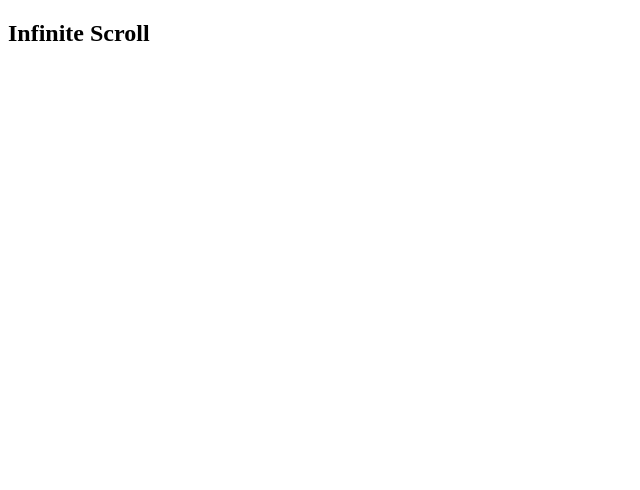
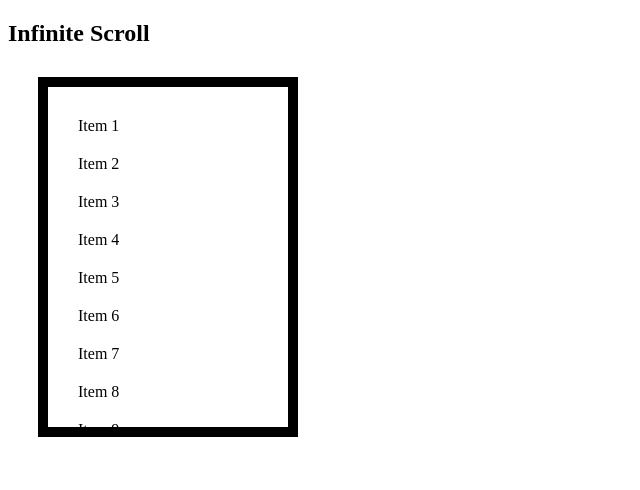
Before and after one commit to acciojob/infinite-scroll-AmeyPank, a website: page index.html in a window 1280 px wide. Shown: the whole page, without its empty margins (0-640 px from the left). Drawn offline with Linux system fonts and the light colour scheme; the site is published under a folder, as on GitHub Pages, so addresses that start at the root find nothing.

Commit message:
infi Scroll

```diff
--- a/index.html
+++ b/index.html
@@ -1,18 +1,23 @@
 <!DOCTYPE html>
 <html lang="en">
+
 <head>
   <meta charset="UTF-8" />
   <meta http-equiv="X-UA-Compatible" content="IE=edge" />
   <meta name="viewport" content="width=device-width, initial-scale=1.0" />
-    <link rel="stylesheet" href="/styles.css" type="text/css" />
+  <link rel="stylesheet" href="./styles.css" type="text/css" />
 
   <title>Document</title>
 </head>
+
 <body>
   <h2>Infinite Scroll</h2>
   <main>
-      <ol id="infi-list"></ol>
+    <ol id="infi-list">
+
+    </ol>
   </main>
-    <script src="/script.js"></script>
+  <script src="./script.js"></script>
 </body>
+
 </html>
```
Also changed, not shown: script.js (line endings or trailing spaces). Lines whose indentation alone changed are shown as unchanged.
